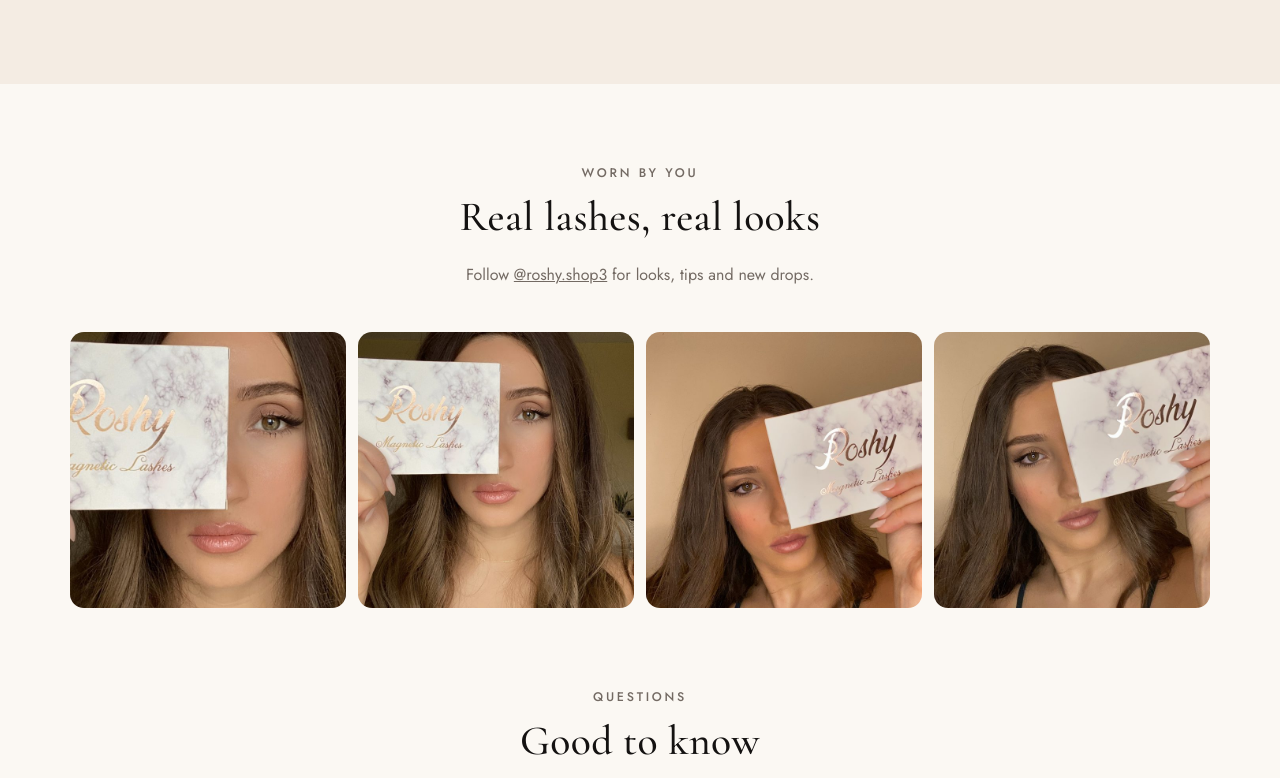
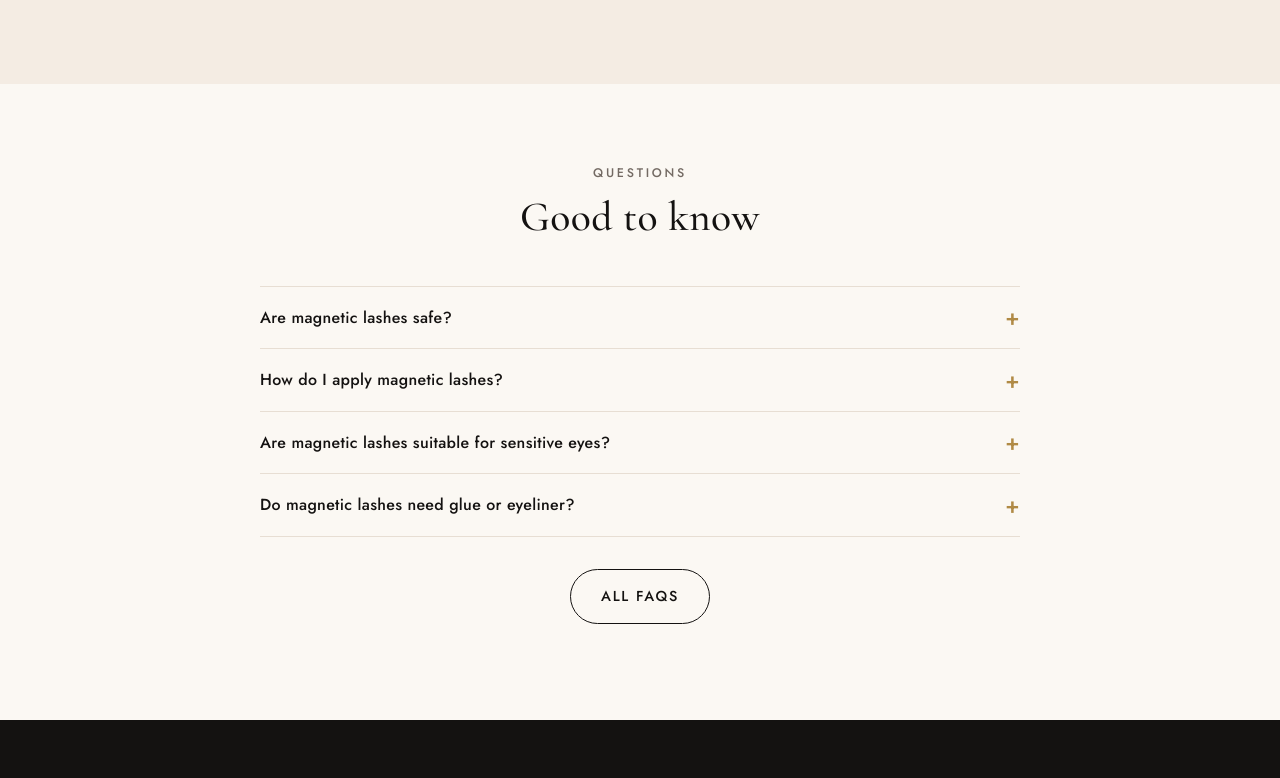
Before and after one commit to roshyshop33/roshy-shop, a plain HTML site: page public/index.html in a window 1280 px wide. Shown: the part 2398-3176 px from the top of the page. Drawn offline with nearby package versions, Linux system fonts and the light colour scheme.

Commit message:
Remove the 'Worn by you' photo grid from the homepage
Co-Authored-By: Claude Opus 5.5 <noreply@anthropic.com>
Claude-Session: https://claude.ai/code/session_01VvP5WcZYfP23oiCd8edhj8

```diff
--- a/public/index.html
+++ b/public/index.html
@@ -111,21 +111,6 @@
     <p style="text-align:center;margin-top:36px"><a class="btn btn-outline" href="/pages/how-to-use">Full guide</a></p>
   </div>
 </section>
-<section class="section" style="padding-bottom:0">
-  <div class="container">
-    <div class="section-head">
-      <p class="eyebrow">Worn by you</p>
-      <h2>Real lashes, real looks</h2>
-      <p>Follow <a href="https://www.instagram.com/roshy.shop3" target="_blank" rel="noopener">@roshy.shop3</a> for looks, tips and new drops.</p>
-    </div>
-    <div class="looks">
-      <img src="/images/look-1.jpg" alt="Roshy lashes look 1" width="700" height="700" loading="lazy">
-      <img src="/images/look-2.jpg" alt="Roshy lashes look 2" width="700" height="700" loading="lazy">
-      <img src="/images/look-3.jpg" alt="Roshy lashes look 3" width="700" height="700" loading="lazy">
-      <img src="/images/look-4.jpg" alt="Roshy lashes look 4" width="700" height="700" loading="lazy">
-    </div>
-  </div>
-</section>
 <section class="section">
   <div class="container">
     <div class="section-head">
```
Also changed, not shown: public/images/look-1.jpg (deleted), public/images/look-2.jpg (deleted), public/images/look-3.jpg (deleted), public/images/look-4.jpg (deleted).
